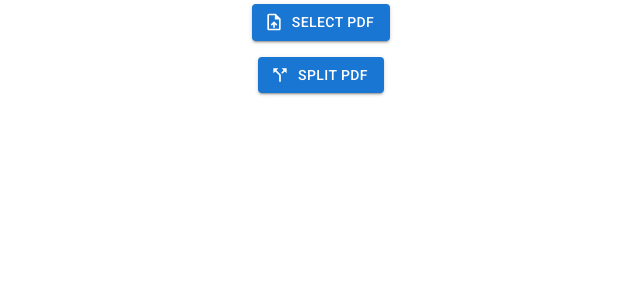
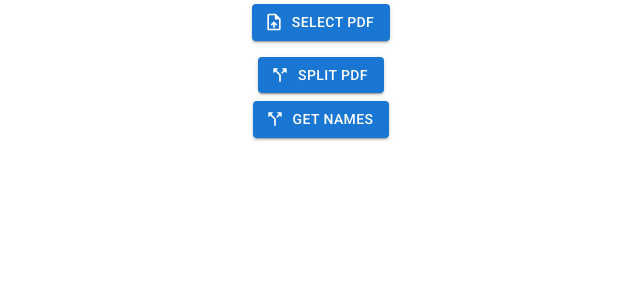
Before and after one commit to shayd3/co-ce-utility, a React (Create React App) app: page / in a window 1280 px wide. Shown: the top 300 px of the page, without its empty margins (319-959 px from the left). Built offline with nearby package versions, Linux system fonts and the light colour scheme.

Commit message:
Add onGetNamesClick to test TextItem objects

```diff
--- a/package.json
+++ b/package.json
@@ -13,6 +13,7 @@
     "@types/file-saver": "^2.0.5",
     "@types/jest": "^27.0.1",
     "@types/node": "^16.7.13",
+    "@types/pdfjs-dist": "^2.10.378",
     "@types/react": "^18.0.0",
     "@types/react-dom": "^18.0.0",
     "file-saver": "^2.0.5",
--- a/src/components/CertificateUtilityComponent.tsx
+++ b/src/components/CertificateUtilityComponent.tsx
@@ -1,13 +1,21 @@
 import React, { Component } from 'react';
 import { styled } from '@mui/material/styles';
 import { Grid, Button } from '@mui/material';
-import { UploadFile, CallSplit } from '@mui/icons-material';
-import { PDFDocument } from 'pdf-lib';
+import { UploadFile, CallSplit, TokenTwoTone } from '@mui/icons-material';
 import JSZip from 'jszip';
 import { saveAs } from 'file-saver'
+import { PDFDocument } from 'pdf-lib';
+import * as PDFJS from "pdfjs-dist";
+import { TextItem, TypedArray } from 'pdfjs-dist/types/src/display/api';
+import { IRenderableView } from 'pdfjs-dist/types/web/interfaces';
+PDFJS.GlobalWorkerOptions.workerSrc = `//cdnjs.cloudflare.com/ajax/libs/pdf.js/${PDFJS.version}/pdf.worker.js`;
 
 type CertificateUtilityProps = {}
-type CertificateUtilityState = { document: PDFDocument | null}
+type CertificateUtilityState = {
+    document: PDFDocument | null,
+    documentRaw: Uint8Array,
+    content: string
+}
 
 const Input = styled('input')({
     display: 'none'
@@ -17,12 +25,15 @@ class CertificateUtility extends Component<CertificateUtilityProps, CertificateU
     constructor(props: CertificateUtilityProps) {
         super(props);
         this.state = {
-            document: null
+            document: null,
+            documentRaw: new Uint8Array(),
+            content: ""
         }
 
         this.onFileChange = this.onFileChange.bind(this);
         this.fileData = this.fileData.bind(this);
         this.onSplitClick = this.onSplitClick.bind(this);
+        this.onGetNamesClick = this.onGetNamesClick.bind(this);
     }
 
     async onFileChange(event: any) {
@@ -38,7 +49,8 @@ class CertificateUtility extends Component<CertificateUtilityProps, CertificateU
                     updateMetadata: false
                   })
                 this.setState({
-                    document: pdfDoc
+                    document: pdfDoc,
+                    documentRaw: typedArray
                 });
             }
         }
@@ -71,6 +83,25 @@ class CertificateUtility extends Component<CertificateUtilityProps, CertificateU
             .then(function(content) {
                 saveAs(content, "test.zip");
             })
+    }
+
+    async onGetNamesClick(event: any) {
+        const pdf = this.state.document
+        const pdfRaw = this.state.documentRaw
+        if (!pdf) {
+            console.error("there was an issue reading PDF...")
+            return;
+        }
+        const doc = await PDFJS.getDocument(pdfRaw).promise;
+        const page = await doc.getPage(1)
+        console.log(page)
+        const content = await page.getTextContent()
+        let items = content.items
+        console.log(items)
+        this.setState({
+            content: content.items.map(token => (token as TextItem).str).join("")
+        });
+
     }
 
     fileData() {
@@ -116,6 +147,14 @@ class CertificateUtility extends Component<CertificateUtilityProps, CertificateU
                         Split PDF
                     </Button>
                 </Grid>
+                <Grid item sx={{m: .5}}>
+                    <Button variant="contained" startIcon={<CallSplit />} onClick={this.onGetNamesClick}>
+                        Get Names
+                    </Button>
+                </Grid>
+                <Grid item sx={{m: .2}}>
+                    {this.state.content}
+                </Grid>
             </Grid>
 
         )
```
Also changed, not shown: 1 other file (tests, documents, lock files or other folders).
